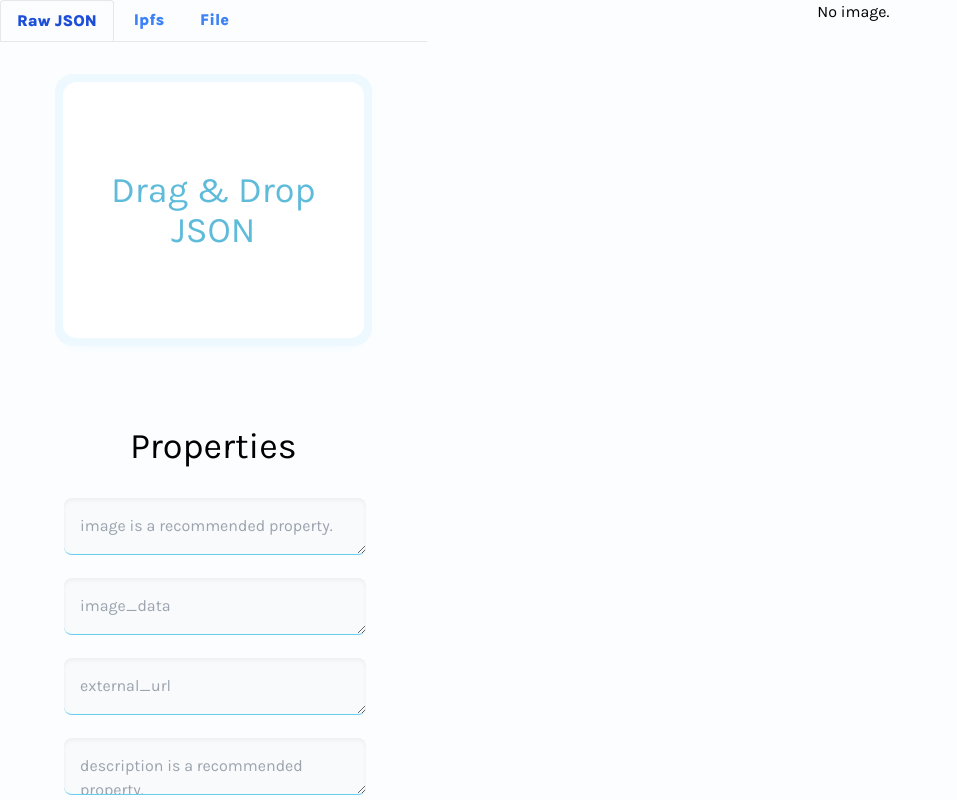
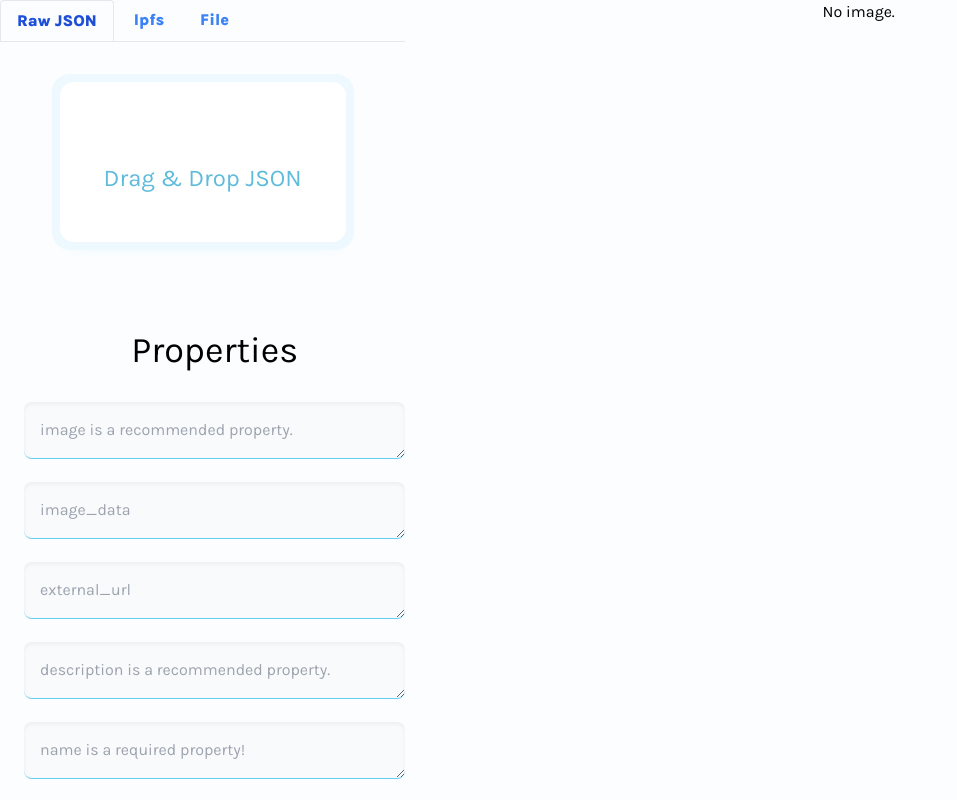
Before and after one commit to fn-Drew/Metadata-Preview, a React (Create React App) app: page /FileInput in a window 1280 px wide. Shown: the top 800 px of the page, without its empty margins (0-957 px from the left). Built offline with nearby package versions, Linux system fonts and the light colour scheme; some icons are missing.

Commit message:
updated component placement for new 2/3 column layout

```diff
--- a/src/App.js
+++ b/src/App.js
@@ -21,7 +21,7 @@ const App = () => {
   }
 
   return (
-    <div class="w grid h-full w-full grid-cols-3 bg-[#fbfdff] font-body">
+    <div class="grid gap-8 h-full w-full grid-cols-3 bg-[#fbfdff] font-body">
       <div>
         <Router>
           <NavBar />
--- a/src/Components/FileInput.js
+++ b/src/Components/FileInput.js
@@ -21,12 +21,15 @@ function FileInput({ setRawJsonInput }) {
       <input {...getInputProps()} />
       {
         isDragActive ?
-          <div class="h-full w-2/3 py-20 my-12 flex rounded-md justify-center shadow-sky-200 shadow-xl bg-[#edf9fe] border-dotted text-[#5fbbda] border-[#69cdee] border-2 outline-4 ring-8 ring-offset-8 ring-[#edf9fe] ring-offset-white ">
-            <Upload32 class="h-[15%] w-[15%]" />
+          <div class="h-full w-2/3 py-10 my-12 flex rounded-md justify-center shadow-sky-200 bg-[#edf9fe] shadow-xl border-dotted text-[#5fbbda] border-[#69cdee] border-2 outline-4 ring-8 ring-offset-8 ring-[#edf9fe] ring-offset-white ">
+            <Upload32 class="h-[30%] w-[30%]" />
           </div>
           :
-          <div class="h-full w-2/3 py-20 my-12 text-4xl rounded-md shadow-sky-200 shadow-lg bg-white text-[#5fbbda] outline-4 ring-8 ring-offset-8 ring-[#edf9fe] ring-offset-white ">
-            Drag & Drop JSON
+          <div class="flex flex-col gap-4 place-items-center h-full w-2/3 py-10 my-12 rounded-md shadow-sky-200 shadow-lg bg-white text-[#5fbbda] outline-4 ring-8 ring-offset-8 ring-[#edf9fe] ring-offset-white ">
+            <Upload32 class="h-[20%] w-[20%]" />
+            <p class="text-2xl">
+              Drag & Drop JSON
+            </p>
           </div>
       }
 
--- a/src/Components/render/Properties.js
+++ b/src/Components/render/Properties.js
@@ -59,14 +59,14 @@ const Properties = ({ userInput }) => {
 
   return (
     <div>
-      <div class="pb-4 pt-12 text-center text-4xl"> Properties </div>
-      <div class="ml-2 mb-12">
+      <div class="pb-4 pt-12 ml-6 text-center text-4xl"> Properties </div>
+      <div class="mb-12 ml-6">
         {Object.entries(properties).map(([propertyName, propertyInfo]) => {
           if (propertyInfo.value || propertyInfo.necessity === "none") {
             return (
-              <div class="my-4 ml-14">
+              <div class="my-4">
                 <textarea
-                  class="w-5/6 rounded-lg shadow-inner transition-colors focus:bg-white focus:shadow-md px-4 p-4 resize-y border-b-[1px] border-solid border-[#69cdee] bg-[#f8fafb] focus:outline-none"
+                  class="w-full rounded-lg shadow-inner transition-colors focus:bg-white focus:shadow-md px-4 p-4 resize-y border-b-[1px] border-solid border-[#69cdee] bg-[#f8fafb] focus:outline-none"
                   rows="1"
                   placeholder={propertyName}
                   value={propertyInfo.value}
@@ -75,9 +75,9 @@ const Properties = ({ userInput }) => {
             )
           } else if (propertyInfo.necessity === "required") {
             return (
-              <div class="my-4 ml-14">
+              <div class="my-4">
                 <textarea
-                  class="w-5/6 rounded-lg shadow-inner transition-colors focus:bg-white focus:shadow-md px-4 p-4 resize-y border-b-[1px] border-solid border-[#69cdee] bg-[#f8fafb] focus:outline-none"
+                  class="w-full rounded-lg shadow-inner transition-colors focus:bg-white focus:shadow-md px-4 p-4 resize-y border-b-[1px] border-solid border-[#69cdee] bg-[#f8fafb] focus:outline-none"
                   rows="1"
                   placeholder={`${propertyName} is a required property!`}
                   value={propertyInfo.value}
@@ -86,9 +86,9 @@ const Properties = ({ userInput }) => {
             )
           } else if (propertyInfo.necessity === "recommended") {
             return (
-              <div class="my-4 ml-14">
+              <div class="my-4">
                 <textarea
-                  class="w-5/6 rounded-lg shadow-inner transition-colors focus:bg-white focus:shadow-md px-4 p-4 resize-y border-b-[1px] border-solid border-[#69cdee] bg-[#f8fafb] focus:outline-none"
+                  class="w-full rounded-lg shadow-inner transition-colors focus:bg-white focus:shadow-md px-4 p-4 resize-y border-b-[1px] border-solid border-[#69cdee] bg-[#f8fafb] focus:outline-none"
                   rows="1"
                   placeholder={`${propertyName} is a recommended property.`}
                   value={propertyInfo.value}
```
